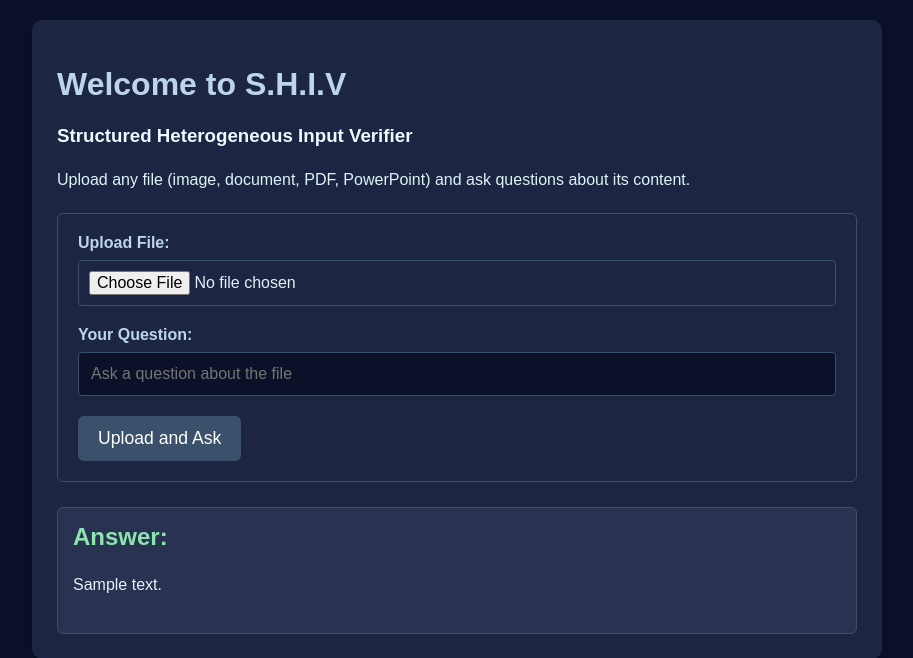
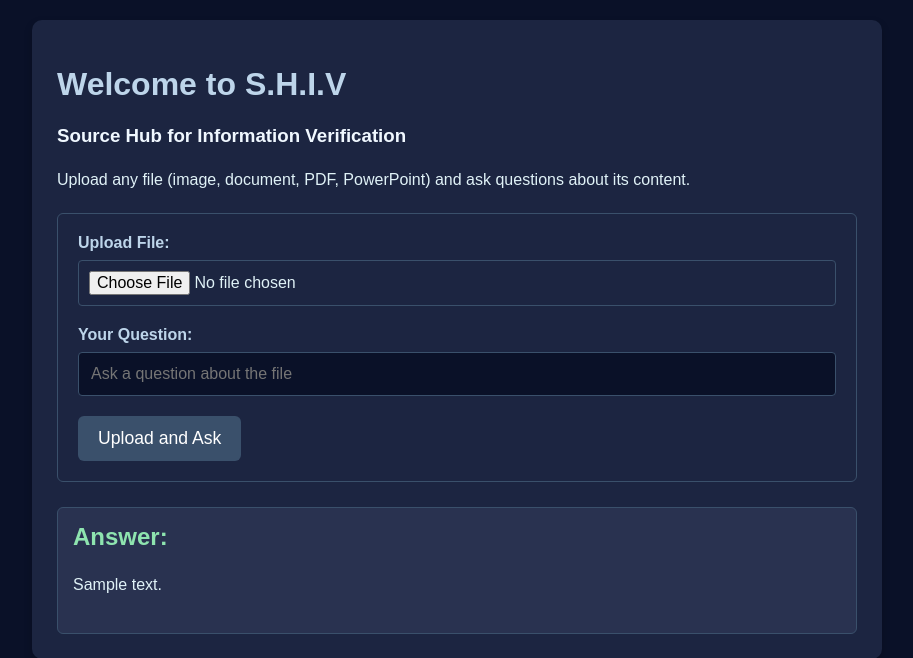
Before and after one commit to sgindeed/S.H.I.V, a Flask app: template templates/index.html in a window 1280 px wide. Shown: the top 658 px of the page, without its empty margins (183-1096 px from the left). Run offline with Flask 3, Linux system fonts and the light colour scheme; the template is opened without the code that fills it: most values are stand-ins (such as "Sample title", 1, 10 or a date in 2020).

Commit message:
Update index.html

```diff
--- a/templates/index.html
+++ b/templates/index.html
@@ -10,7 +10,7 @@
 <body>
     <div class="container">
         <h1>Welcome to S.H.I.V</h1>
-        <h3>Structured Heterogeneous Input Verifier</h3>
+        <h3>Source Hub for Information Verification</h3>
         <p>Upload any file (image, document, PDF, PowerPoint) and ask questions about its content.</p>
 
         <form method="POST" enctype="multipart/form-data" action="/">
```
